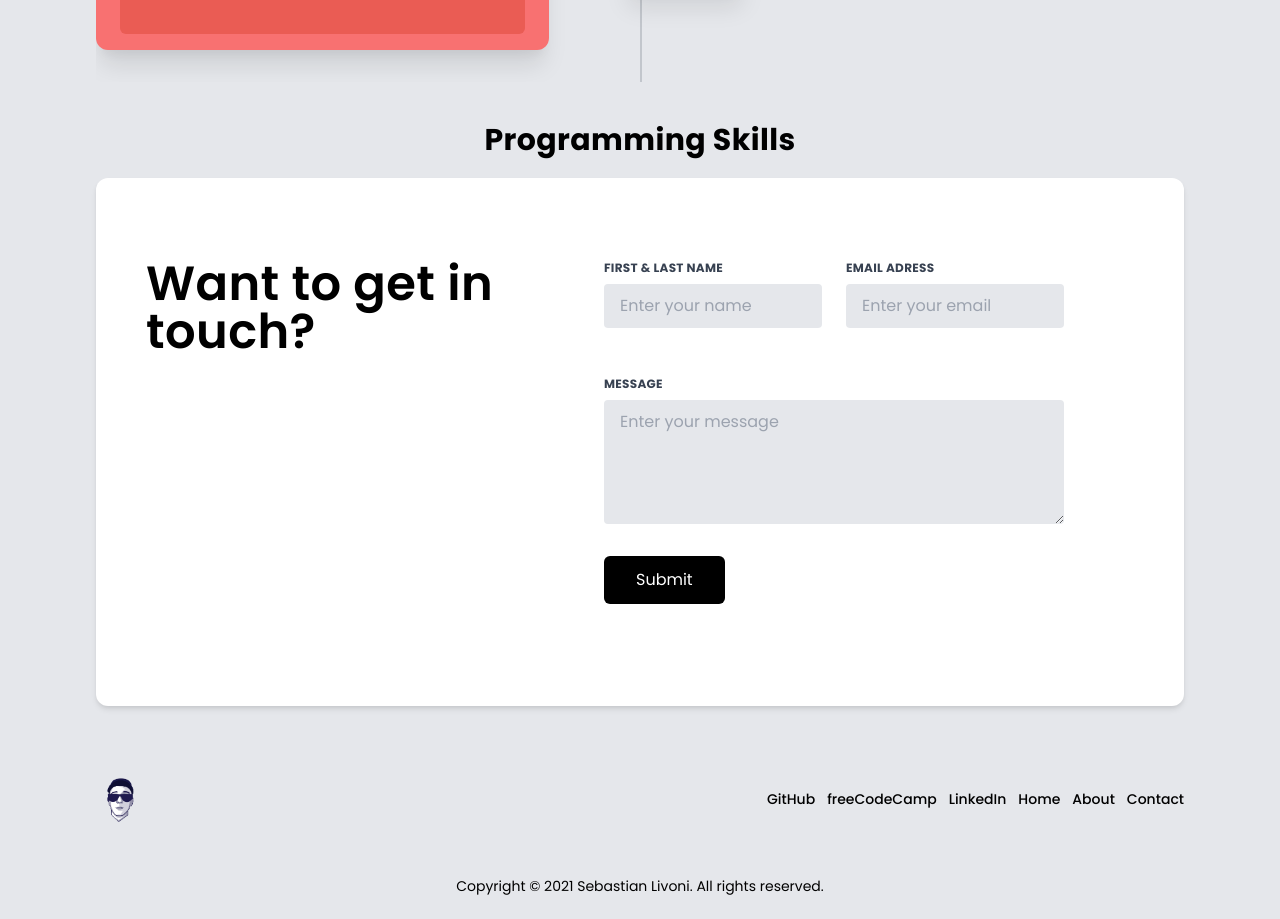
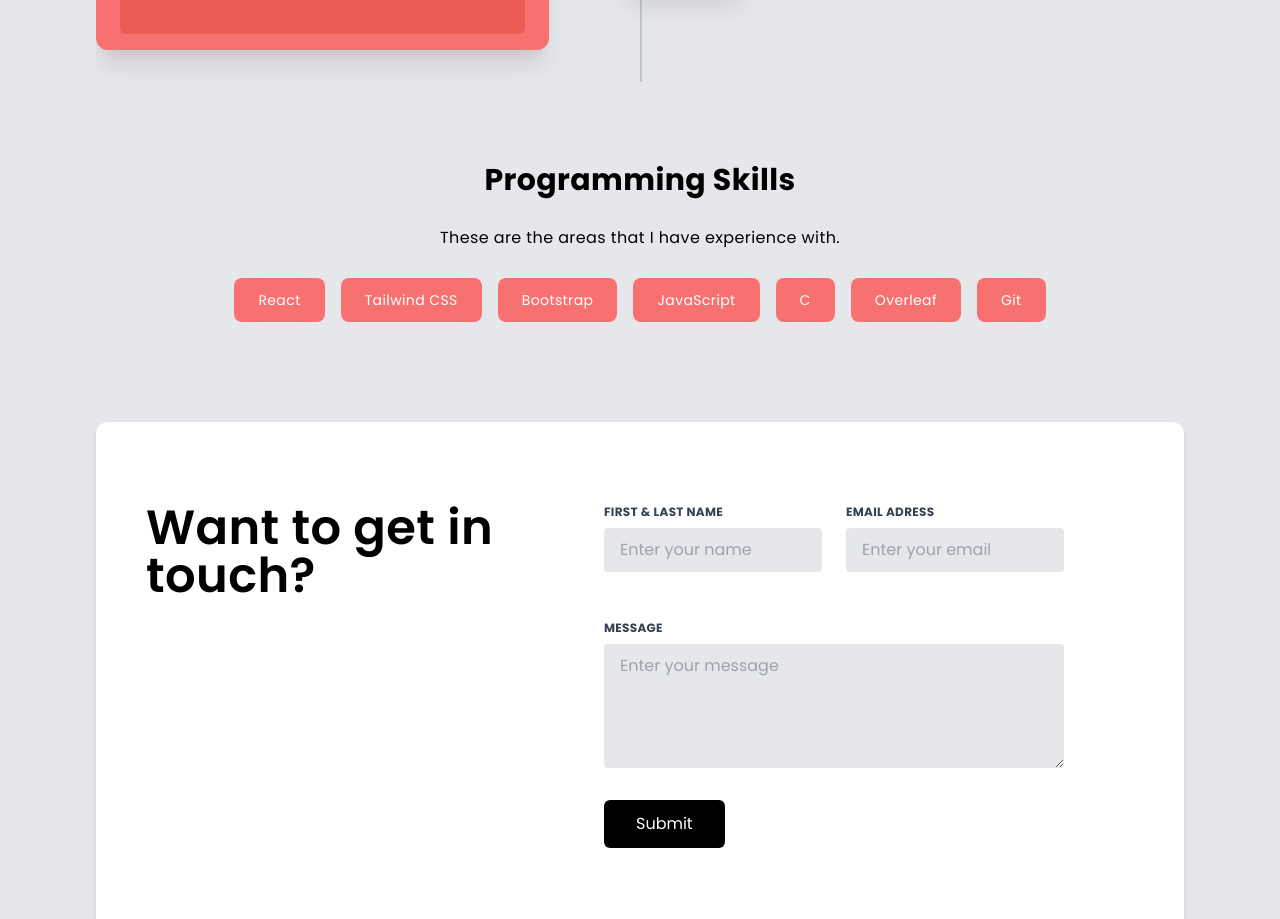
Before and after one commit to sebastianlivoni/personal-website, a React (Create React App) app: page /about in a window 1280 px wide. Shown: the part 1960-2879 px from the top of the page. Built offline with nearby package versions, Linux system fonts and the light colour scheme.

Commit message:
added programming skills

```diff
--- a/src/components/skills/index.js
+++ b/src/components/skills/index.js
@@ -1,7 +1,25 @@
 export default function Skills() {
   return (
-    <div className="dark:text-white">
+    <div className="dark:text-white my-20">
       <h1 className="text-center text-3xl font-bold mt-10">Programming Skills</h1>
+      <p className="my-7 text-center" >These are the areas that I have experience with.</p>
+      <div className="flex flex-wrap justify-center space-x-4">
+        <p className="px-6 py-3 bg-red-400 hover:bg-red-500 cursor-pointer rounded-lg text-sm text-white">React</p>
+        <p className="px-6 py-3 bg-red-400 hover:bg-red-500 cursor-pointer rounded-lg text-sm text-white">Tailwind CSS</p>
+        <p className="px-6 py-3 bg-red-400 hover:bg-red-500 cursor-pointer rounded-lg text-sm text-white">Bootstrap</p>
+        <p className="px-6 py-3 bg-red-400 hover:bg-red-500 cursor-pointer rounded-lg text-sm text-white">JavaScript</p>
+        <p className="px-6 py-3 bg-red-400 hover:bg-red-500 cursor-pointer rounded-lg text-sm text-white">C</p>
+        <p className="px-6 py-3 bg-red-400 hover:bg-red-500 cursor-pointer rounded-lg text-sm text-white">Overleaf</p>
+        <p className="px-6 py-3 bg-red-400 hover:bg-red-500 cursor-pointer rounded-lg text-sm text-white">Git</p>
+      </div>
+      {/*<div className="bg-red-200 w-full h-96 mt-8 flex space-x-5">
+        <div className="bg-red-500 h-full w-14">
+          <div className="bg-red-700 h-3/4 w-14 rounded-t-xl"></div>
+        </div>
+        <div className="bg-red-500 h-full w-14">
+          <div className="bg-red-700 h-3/4 w-14 rounded-t-xl"></div>
+        </div>
+      </div>*/}
 
 
       {/*<h2>Tailwind CSS</h2>
```
